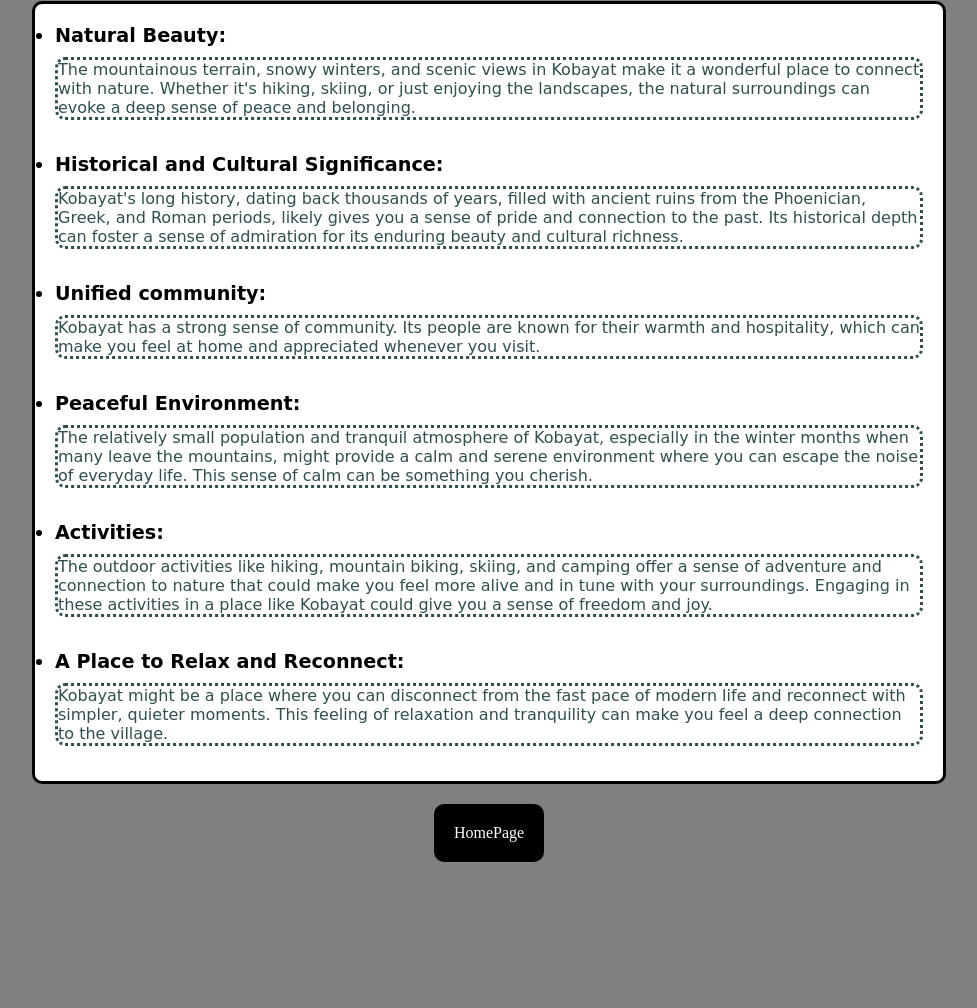
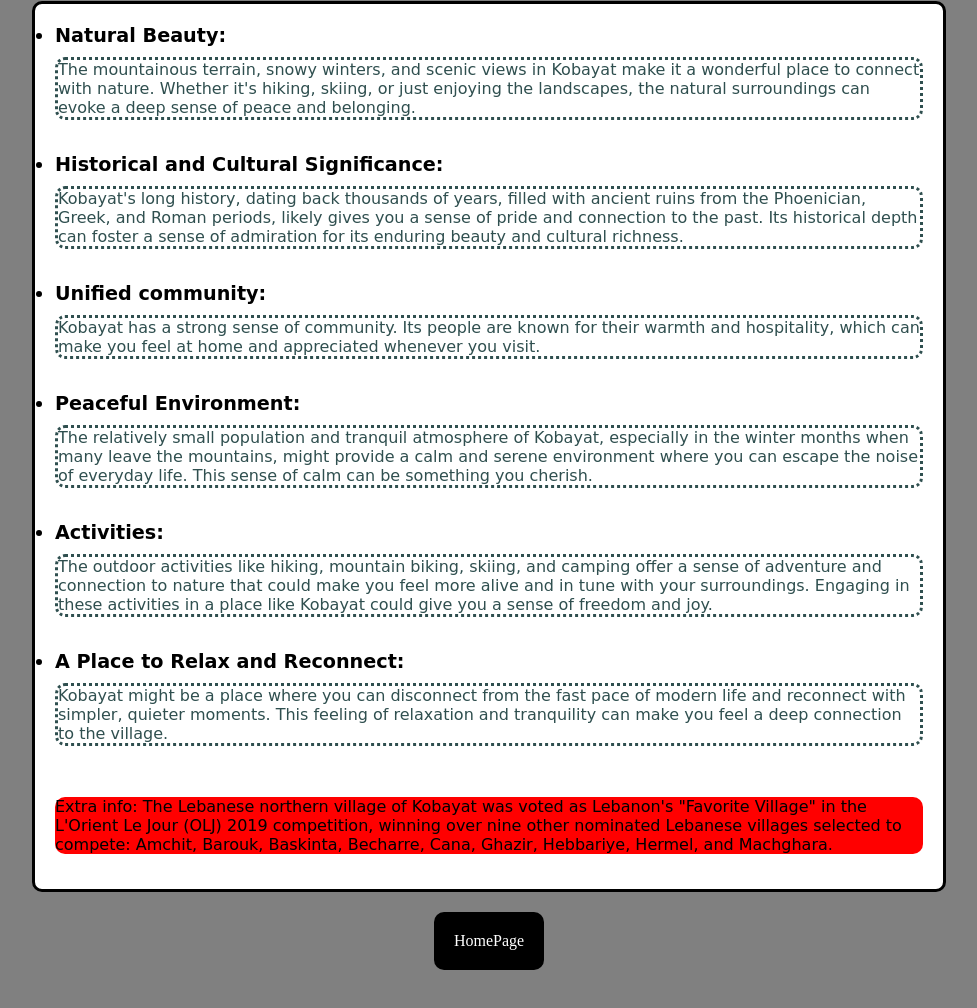
Before and after one commit to MarounnGhayaa/my-fav-place-HTML-CSS, a plain HTML site: page pages/facts.html in a window 1280 px wide. Shown: the part 116-1124 px from the top of the page, without its empty margins (151-1128 px from the left). Before the commit the page ends 1018 px from the top, so only its background shows below. Drawn offline with Linux system fonts and the light colour scheme.

Commit message:
Creating extra info div with special styling

```diff
--- a/pages/facts.html
+++ b/pages/facts.html
@@ -52,7 +52,13 @@
                     Kobayat might be a place where you can disconnect from the fast pace of modern life and reconnect with simpler, quieter moments.
                     This feeling of relaxation and tranquility can make you feel a deep connection to the village.
                 </div>
-            </ul>
+            </ul><br><br>
+            <div class = "extra-info">
+                Extra info:
+                The Lebanese northern village of Kobayat was voted as Lebanon's "Favorite Village" in the L'Orient Le Jour (OLJ) 2019 competition,
+                winning over nine other nominated Lebanese villages selected to compete:
+                Amchit, Barouk, Baskinta, Becharre, Cana, Ghazir, Hebbariye, Hermel, and Machghara.
+            </div>
         </p>
     </main>
     <footer>
--- a/styles/facts.css
+++ b/styles/facts.css
@@ -72,3 +72,9 @@ div:hover {
     border-color: black;
     border-style: solid;
 }
+
+.extra-info {
+    background-color: red;
+    color: black;
+    border-style: hidden;
+}
```
Also changed, not shown: images/Cedar.jpg (added).
